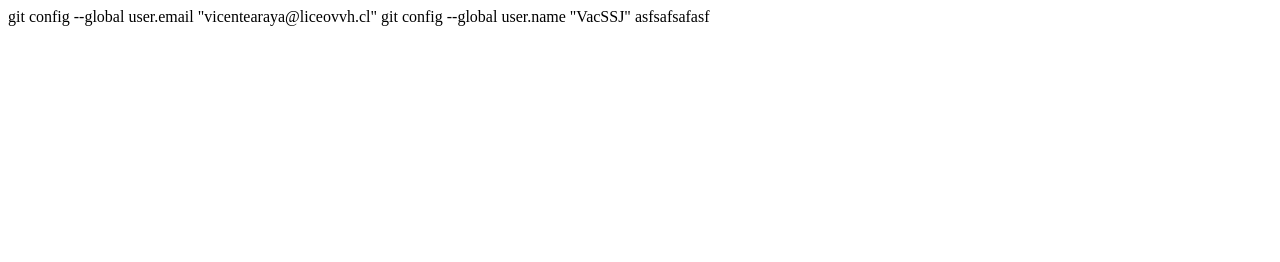
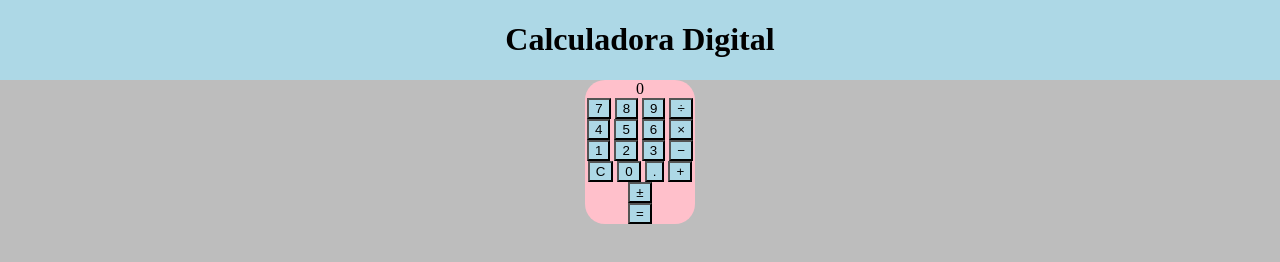
Before and after one commit to VacSSJ/Vac_4C, a plain HTML site: page P.O.O-main/index.html in a window 1280 px wide. Drawn offline with Linux system fonts and the light colour scheme.

Commit message:
Add files via upload

```diff
--- a/P.O.O-main/index.html
+++ b/P.O.O-main/index.html
@@ -4,12 +4,37 @@
     <meta charset="UTF-8">
     <meta name="viewport" content="width=device-width, initial-scale=1.0">
     <title>Document</title>
+    <link rel="stylesheet" href="style.css">
 </head>
 <body>
-
+    <div class="NavBar">
+        <h1>Calculadora Digital</h1>
+    </div>
+    <div draggable="true" id="calculator">
+        <div  id="display">0</div>
+        <div class="row">
+            <button onclick="press(7);">7</button>
+            <button onclick="press(8);">8</button>
+            <button onclick="press(9);">9</button>
+            <button class="operator" onclick="setOP('/');">÷</button>
+            <button onclick="press(4);">4</button>
+            <button onclick="press(5);">5</button>
+            <button onclick="press(6);">6</button>
+            <button class="operator" onclick="setOP('*');">×</button>
+            <button onclick="press(1);">1</button>
+            <button onclick="press(2);">2</button>
+            <button onclick="press(3);">3</button>
+            <button class="operator" onclick="setOP('-');">−</button>
+            <button onclick="clr();">C</button>
+            <button onclick="press(0);">0</button>
+            <button onclick="press('.');">.</button>
+            <button class="operator" onclick="setOP('+');">+</button>
+            <button onclick="toggleSign();">±</button>
+        </div>
+        <div class="row">
+            <button id="equals" onclick="calculate()">=</div>
+        </div>
+    <div>
+    <script src="script.js"></script>
 </body>
 </html>
-
-git config --global user.email "vicentearaya@liceovvh.cl"
-git config --global user.name "VacSSJ"
-asfsafsafasf
--- /dev/null
+++ b/P.O.O-main/script.js
@@ -0,0 +1,52 @@
+let entradaActual = "0";
+let operador = "";
+let entradaAnterior = "";
+let esNegativo = false; // Nueva variable para rastrear el signo
+
+function press(numero) {
+    if (entradaActual === "0" || entradaActual === "-0") {
+        entradaActual = numero.toString();
+        esNegativo = false;
+    } else {
+        entradaActual += numero.toString();
+    }
+    document.getElementById('display').innerText = entradaActual;
+}
+
+function setOP(op) {
+    entradaAnterior = entradaActual;
+    operador = op;
+    entradaActual = "0";
+}
+
+function calculate() {
+    let resultado;
+    const anterior = parseFloat(entradaAnterior);
+    const actual = parseFloat(entradaActual);
+
+    if (operador === '+') resultado = anterior + actual;
+    else if (operador === '-') resultado = anterior - actual;
+    else if (operador === '*') resultado = anterior * actual;
+    else if (operador === '/') resultado = anterior / actual;
+
+    entradaActual = resultado.toString();
+    operador = "";
+    entradaAnterior = "";
+    document.getElementById('display').innerText = entradaActual;
+}
+
+function toggleSign() {
+    if (entradaActual !== "0") {
+        esNegativo = !esNegativo; // Alternar el estado negativo
+        entradaActual = (parseFloat(entradaActual) * -1).toString();
+        document.getElementById('display').innerText = entradaActual;
+    }
+}
+
+function clr() {
+    entradaActual = "0";
+    entradaAnterior = "";
+    operador = "";
+    esNegativo = false; // Reiniciar el estado negativo
+    document.getElementById('display').innerText = entradaActual;
+}
--- /dev/null
+++ b/P.O.O-main/style.css
@@ -0,0 +1,25 @@
+body{
+    margin: auto;
+    background-color: rgb(189, 189, 189);
+}
+
+#calculator{
+    background-color: pink;
+    width: 110px;
+    display: flexbox;
+    text-align: center;
+    border-radius: 20px;
+    margin:auto;
+}
+
+.NavBar{
+    background-color: lightblue;
+    display: flex;
+    justify-content: center;
+}
+
+button{
+    cursor: pointer;
+    background-color: lightblue;
+    color: black;
+}
```
